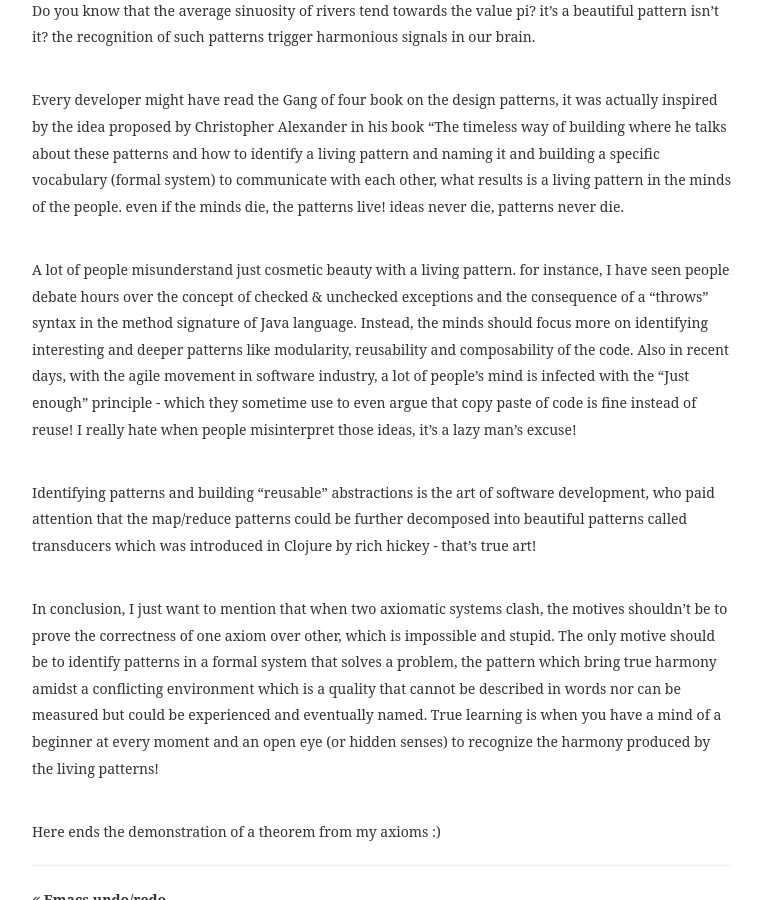
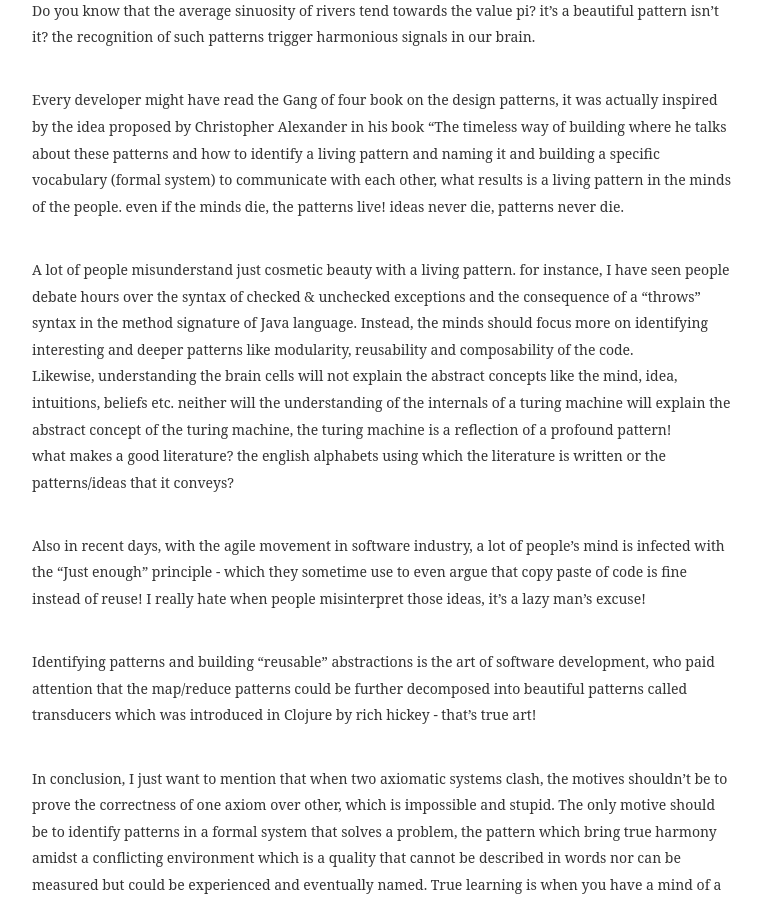
Before and after one commit to yehohanan7/old_yehohanan7.github.io, a Jekyll site: the page built from _posts/2016-02-24-clash-of-the-axioms.markdown, in a window 1280 px wide and 900 px high, scrolled down 2211 px. Shown: the whole window, without its empty margins (258-1020 px from the left). Built offline with Jekyll 4.4.1, drawn with Linux system fonts in a browser that asks for light colours; some web fonts are replaced.

Commit message:
clash of axioms modification

```diff
--- a/_posts/2016-02-24-clash-of-the-axioms.markdown
+++ b/_posts/2016-02-24-clash-of-the-axioms.markdown
@@ -34,7 +34,11 @@ Do you know that the average sinuosity of rivers tend towards the value pi? it
 
 Every developer might have read the Gang of four book on the design patterns, it was actually inspired by the idea proposed by Christopher Alexander in his book “The timeless way of building where he talks about these patterns and how to identify a living pattern and naming it and building a specific vocabulary (formal system) to communicate with each other, what results is a living pattern in the minds of the people. even if the minds die, the patterns live! ideas never die, patterns never die.<br/> <br/>
 
-A lot of people misunderstand just cosmetic beauty with a living pattern. for instance, I have seen people debate hours over the concept of checked & unchecked exceptions and the consequence of a “throws” syntax in the method signature of Java language. Instead, the minds should focus more on identifying interesting and deeper patterns like modularity, reusability and composability of the code. Also in recent days, with the agile movement in software industry, a lot of people’s mind is infected with the “Just enough” principle - which they sometime use to even argue that copy paste of code is fine instead of reuse! I really hate when people misinterpret those ideas, it’s a lazy man’s excuse! <br/> <br/>
+A lot of people misunderstand just cosmetic beauty with a living pattern. for instance, I have seen people debate hours over the syntax of checked & unchecked exceptions and the consequence of a “throws” syntax in the method signature of Java language. Instead, the minds should focus more on identifying interesting and deeper patterns like modularity, reusability and composability of the code. <br/>
+Likewise, understanding the brain cells will not explain the abstract concepts like the mind, idea, intuitions, beliefs etc. neither will the understanding of the internals of a turing machine will explain the abstract concept of the turing machine, the turing machine is a reflection of a profound pattern! <br/>
+what makes a good literature? the english alphabets using which the literature is written or the patterns/ideas that it conveys? <br/><br/>
+
+Also in recent days, with the agile movement in software industry, a lot of people’s mind is infected with the “Just enough” principle - which they sometime use to even argue that copy paste of code is fine instead of reuse! I really hate when people misinterpret those ideas, it’s a lazy man’s excuse! <br/> <br/>
 
 Identifying patterns and building “reusable” abstractions is the art of software development, who paid attention that the map/reduce patterns could be further decomposed into beautiful patterns called transducers which was introduced in Clojure by rich hickey - that’s true art!<br/> <br/>
 
```
